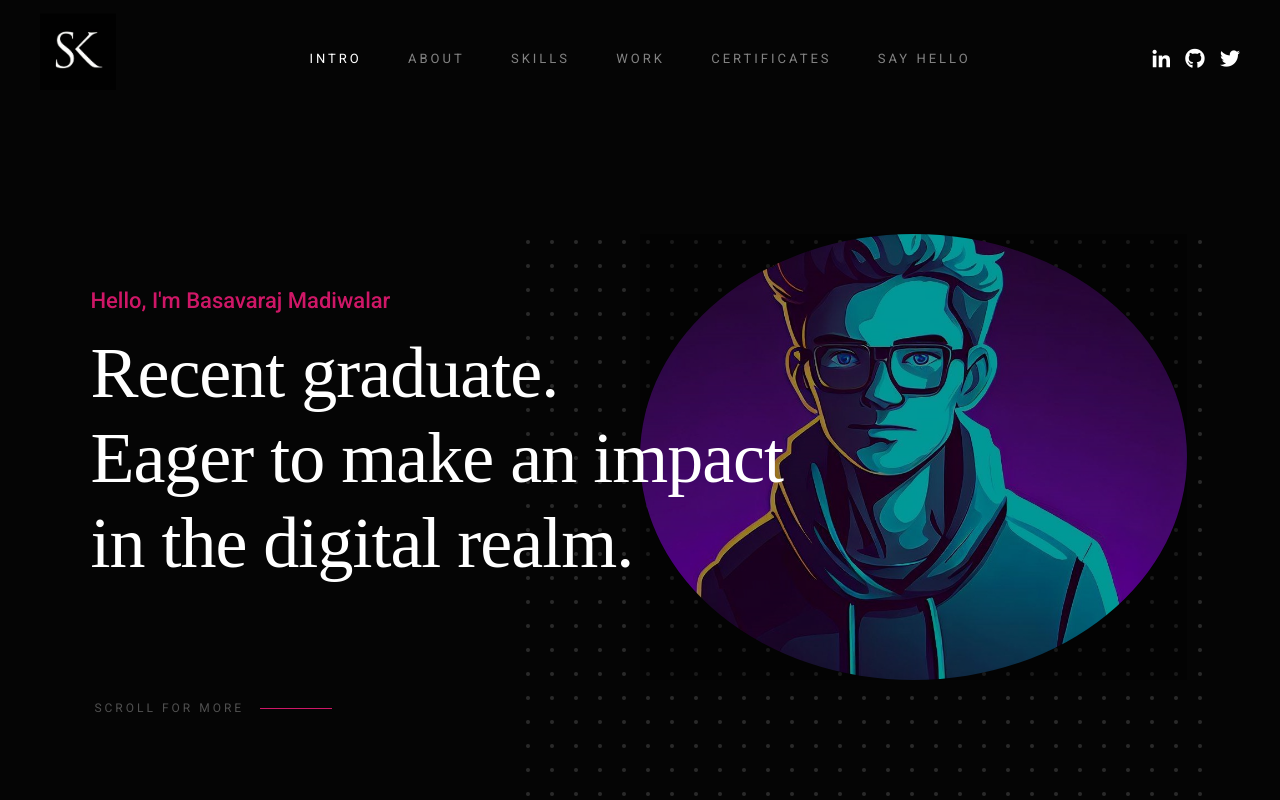
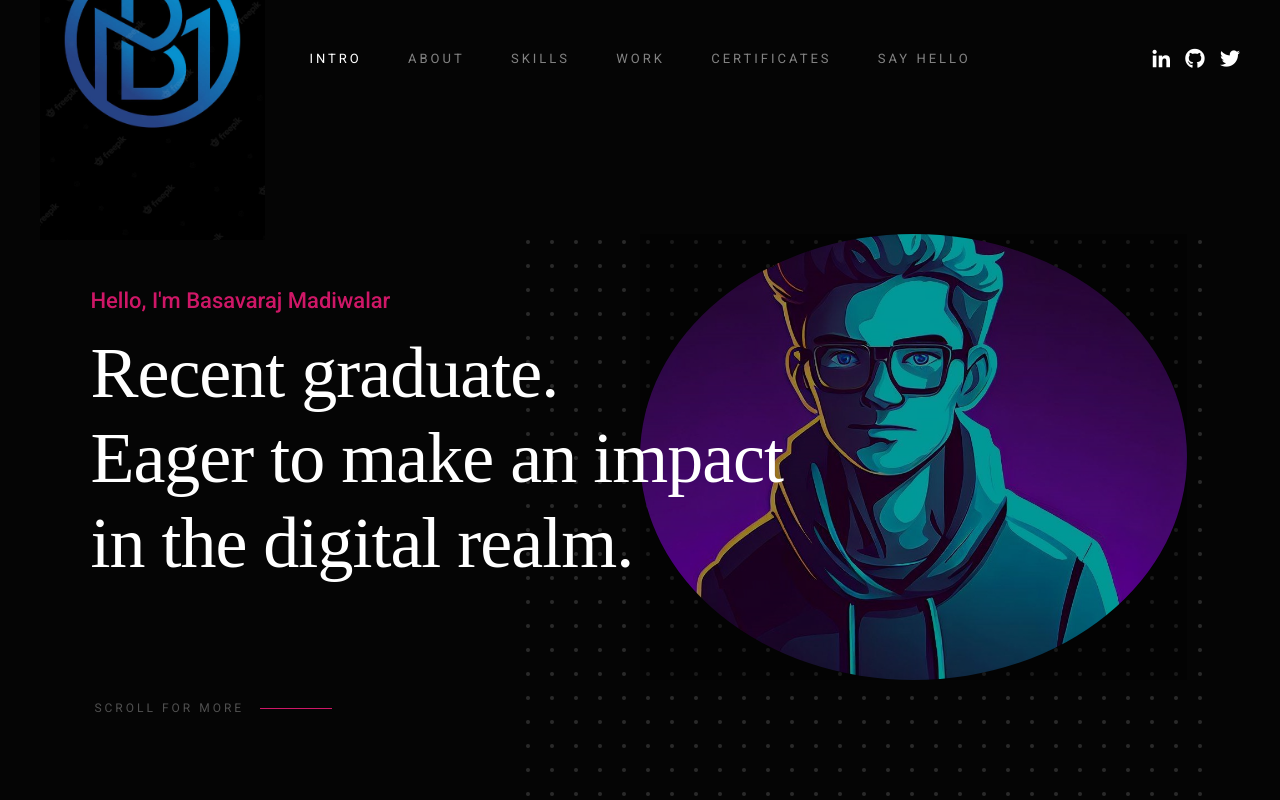
Before and after one commit to Basavarajsm2102/Basavaraj-Portfolio, a plain HTML site: page index.html in a window 1280 px wide. Shown: the top 800 px of the page. Drawn offline with Linux system fonts and the light colour scheme; a web font is replaced by a local one.

Commit message:
initial commit

```diff
--- a/index.html
+++ b/index.html
@@ -26,9 +26,9 @@
 
     <!-- favicons
     ================================================== -->
-    <link rel="apple-touch-icon" sizes="180x180" href="images/Logo.jpg">
-    <link rel="icon" type="image/png" sizes="32x32" href="images/Logo.jpg">
-    <link rel="icon" type="image/png" sizes="16x16" href="images/Logo.jpg">
+    <link rel="apple-touch-icon" sizes="180x180" href="images/Logo.png">
+    <link rel="icon" type="image/png" sizes="32x32" href="images/Logo.png">
+    <link rel="icon" type="image/png" sizes="16x16" href="images/Logo.png">
     <link rel="manifest" href="site.webmanifest">
 
     <!-- Google tag (gtag.js) -->
@@ -65,7 +65,7 @@
 
         <div class="header-logo">
             <a class="site-logo" href="index.html">
-                <img src="images/Logo.jpg" alt="Homepage">
+                <img src="images/Logo.png" alt="Homepage">
             </a>
         </div>
 
```
Also changed, not shown: images/Logo.png (added).
